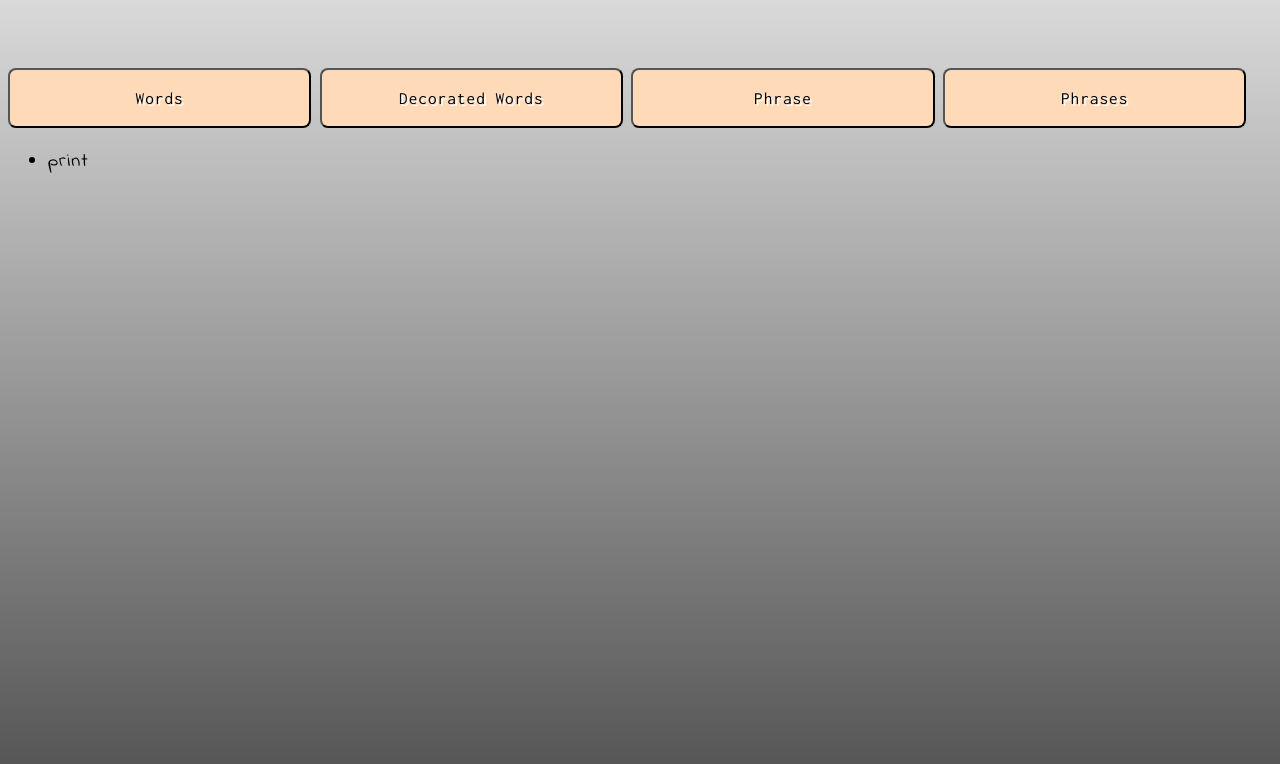
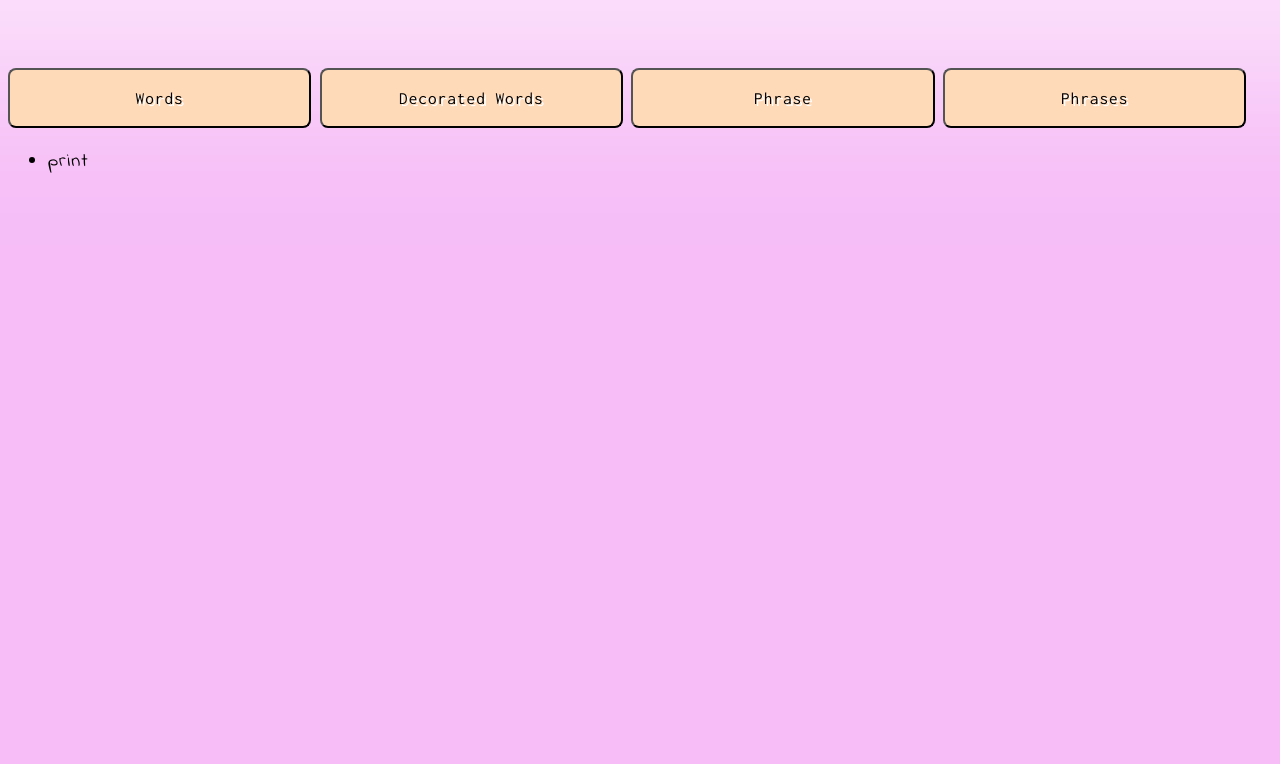
Before and after one commit to tinwindow/Lab13, a plain HTML site: page index.html in a window 1280 px wide. Drawn offline with Linux system fonts and the light colour scheme.

Commit message:
New Color

```diff
--- a/style.css
+++ b/style.css
@@ -4,7 +4,7 @@
 
 
 body {
-  background: url(Images/blackandwhitegradientfade.jpg)no-repeat, center, center, fixed;
+  background: url(Images/pinkplumgradient.jpg)no-repeat, center, center, fixed;
   background-size: cover;
   font-family: 'Indie Flower', cursive;
   font-size: 1.2em;
```
Also changed, not shown: Images/pinkplumgradient.jpg (added).
